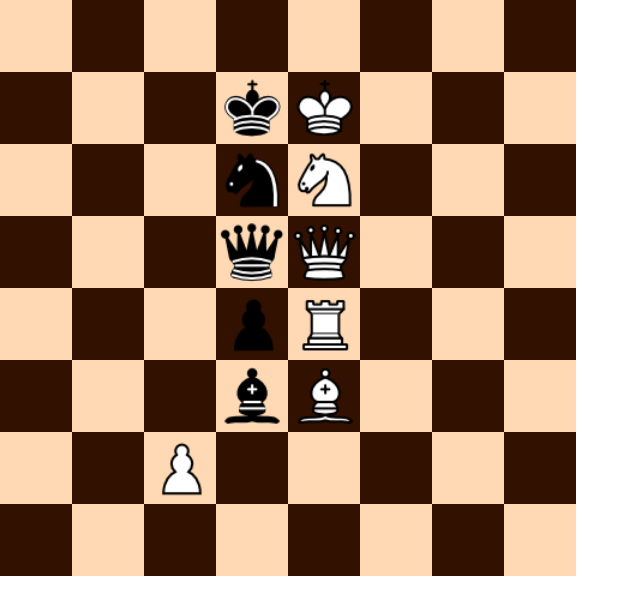
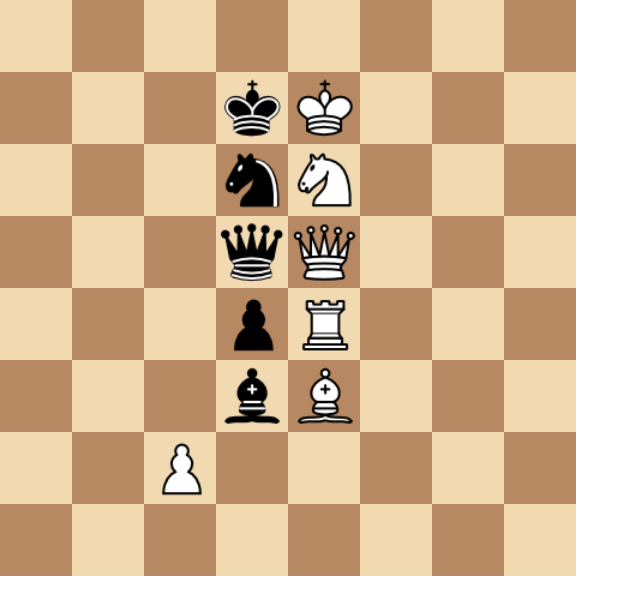
Before and after one commit to clikuki/chessJS, a website with bundled scripts: page index.html in a window 1280 px wide. Shown: the whole page, without its empty margins (0-640 px from the left). Built offline with nearby package versions, Linux system fonts and the light colour scheme.

Commit message:
CHANGE: updated tile colors

```diff
--- a/index.css
+++ b/index.css
@@ -1,6 +1,6 @@
 :root {
-	--dark-tile-clr: hsl(30, 100%, 85%);
-	--light-tile-clr: hsl(20, 100%, 10%);
+	--dark-tile-clr: hsl(38, 69%, 82%);
+	--light-tile-clr: hsl(28, 37%, 55%);
 	--tile-size: 4.5rem;
 }
 body {
```
